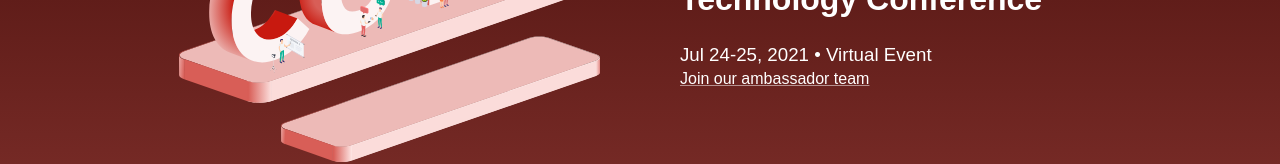
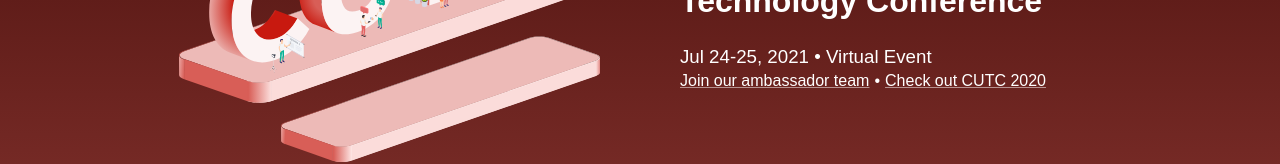
Before and after one commit to cutc-official/cutc-official.github.io, a Vue app: page /website/ in a window 1280 px wide. Shown: the part 354-518 px from the top of the page. Built offline with nearby package versions, Linux system fonts and the light colour scheme.

Commit message:
Added 2020 website link and head title change

```diff
--- a/public/index.html
+++ b/public/index.html
@@ -5,11 +5,11 @@
     <meta http-equiv="X-UA-Compatible" content="IE=edge">
     <meta name="viewport" content="width=device-width,initial-scale=1.0">
     <link rel="icon" href="<%= BASE_URL %>favicon.png">
-    <title><%= htmlWebpackPlugin.options.title %></title>
+    <title>CUTC 2021</title>
   </head>
   <body>
     <noscript>
-      <strong>We're sorry but <%= htmlWebpackPlugin.options.title %> doesn't work properly without JavaScript enabled. Please enable it to continue.</strong>
+      <strong>We're sorry but this website doesn't work properly without JavaScript enabled. Please enable it to continue.</strong>
     </noscript>
     <div id="app"></div>
     <!-- built files will be auto injected -->
--- a/src/router/index.js
+++ b/src/router/index.js
@@ -21,6 +21,7 @@
   // }
 ];
 
+// * REMOVE "/website/" FOR FILEZILLA
 const router = createRouter({
   history: createWebHistory('/website/'), // Required for deployment
   routes,
--- a/src/views/Home.vue
+++ b/src/views/Home.vue
@@ -18,10 +18,11 @@
 				@keyup.enter="addMailList"
 			> -->
 			<!-- LINKS -->
-			<h4>
+			<div class="links">
 				<a href="#sign-up-form" id="scrollLink">Join our ambassador team</a>
-				<!--• <a href="https://2020.cutc.ca" target="_blank">Check out CUTC 2020</a> -->
-			</h4>
+				<h4 style="margin: 0 5px">•</h4>
+				<a href="https://2020.cutc.ca" target="_blank">Check out CUTC 2020</a>
+			</div>
 		</span>
 	</div>
 
@@ -83,7 +84,11 @@
 
 .links {
 	display: flex;
+}
 
+a {
+	font-size: 22;
+  font-weight: 500;
 }
 
 iframe {
```
